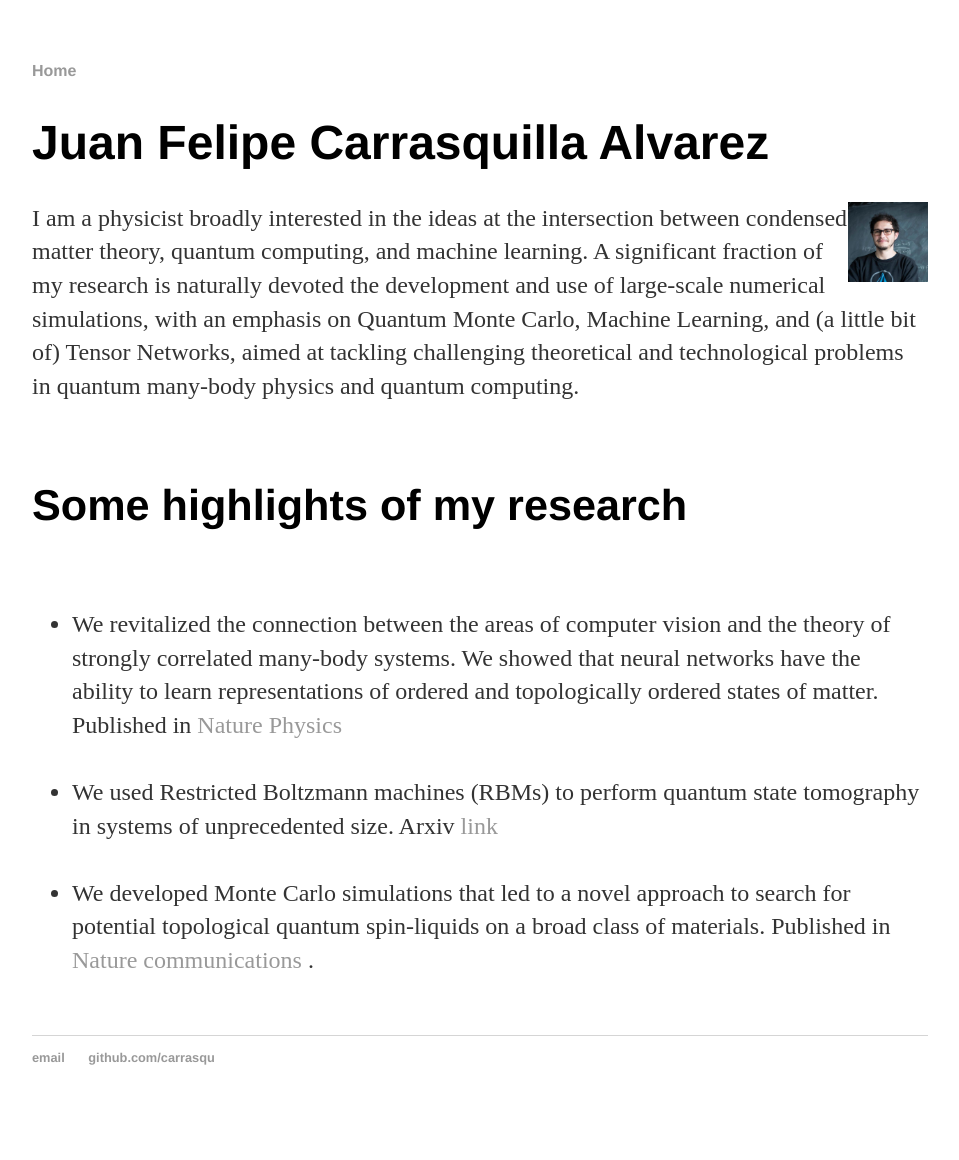
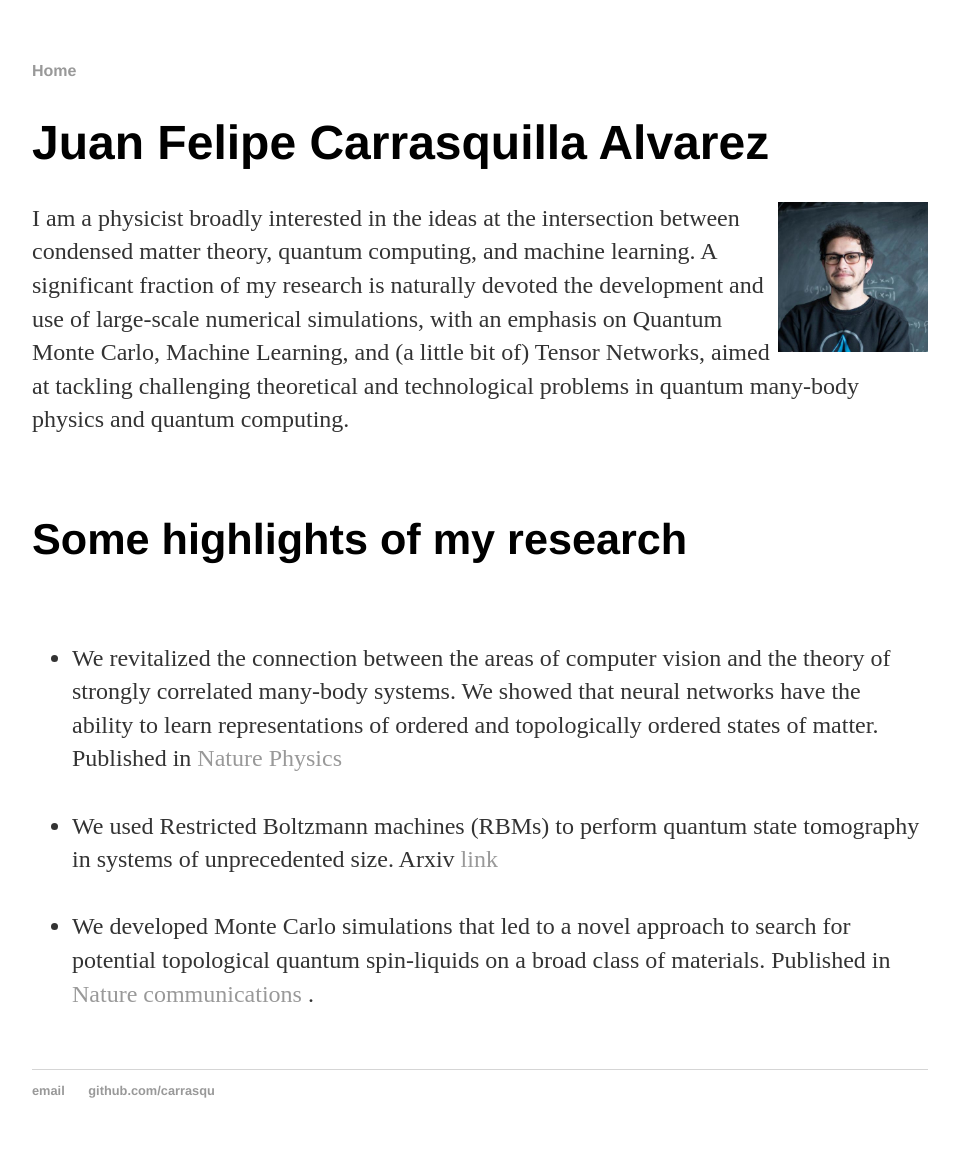
Before and after one commit to carrasqu/carrasqu.github.io, a Jekyll site: the page built from index.html, in a window 1280 px wide. Shown: the whole page, without its empty margins (160-1119 px from the left). Built offline with Jekyll 4.4.1, drawn with Linux system fonts in a browser that asks for light colours; before the commit the page ends 1127 px from its top, so only the background shows below that.

Commit message:
index again

```diff
--- a/index.html
+++ b/index.html
@@ -5,7 +5,7 @@
 <div class="blurb">
 	<h1>Juan Felipe Carrasquilla Alvarez</h1>
         <!--<IMG STYLE="position:absolute; TOP:35px; LEFT:570px; WIDTH:70px; HEIGHT:70px" SRC="images/9661833.jpeg">-->
-        <img src="images/9661833.jpeg" alt="Smiley face" style="float:right;width:80px;height:80px;">
+        <img src="images/9661833.jpeg" alt="Smiley face" style="float:right;width:150px;height:150px;">
 	<p> I am a physicist broadly interested in the ideas at the intersection between condensed matter theory, quantum computing, and machine learning. A significant fraction of my research is naturally devoted the development and use of large-scale numerical simulations, with an emphasis on Quantum Monte Carlo, Machine Learning, and (a little bit of) Tensor Networks, aimed at tackling challenging theoretical and technological problems in quantum many-body physics and quantum computing.</p> <br />
 
 
```
